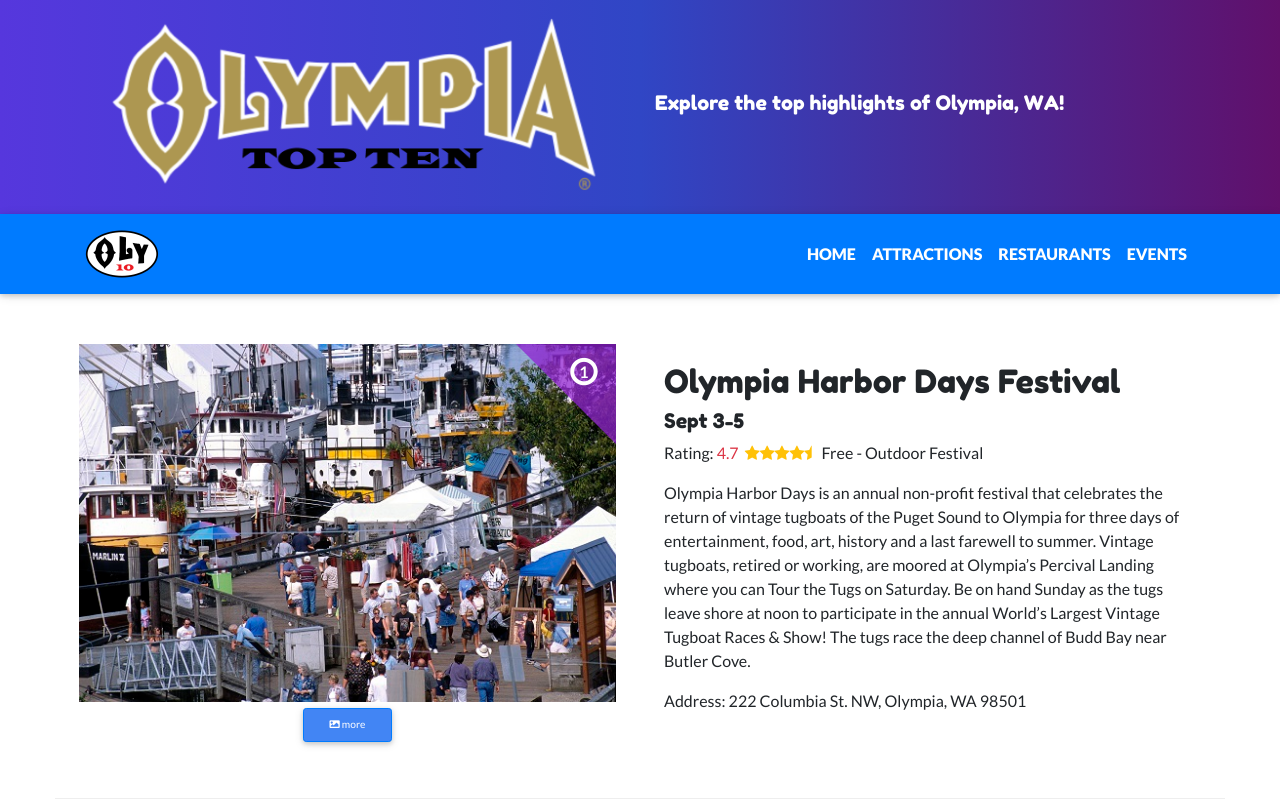
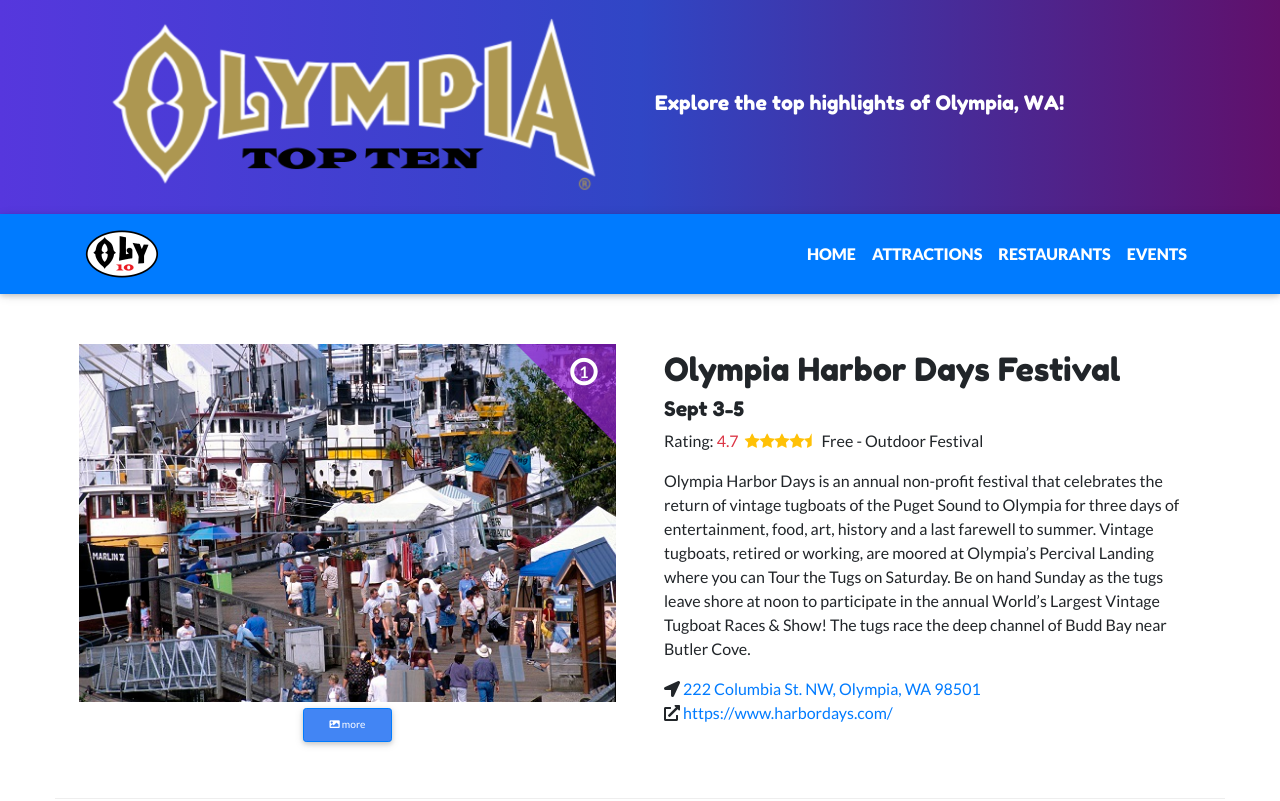
Before and after one commit to patrickdlippert/olympiasite, a React (Create React App) app: page /events in a window 1280 px wide. Shown: the top 801 px of the page. Built offline with nearby package versions, Linux system fonts and the light colour scheme.

Commit message:
Address and URL Links Active

```diff
--- a/src/components/GuideComponent.js
+++ b/src/components/GuideComponent.js
@@ -18,7 +18,32 @@
             </Link>
         );}
         return <span />
+    };
 
+    // This function creates a link to the object's provided url (if it exists). A fontawesome icon
+    // for external link is placed in front of the url.
+    const CreateUrlLink = ({ highlight }) => {
+        if(highlight.url) {
+        return (
+            <span>
+                <i className="fas fa-external-link-alt" /> <a target="_blank:" href={highlight.url}>{highlight.url}</a>
+            </span>
+        );}
+        return <span />
+    };
+
+    // This function creates a link to the object's provided url (if it exists). A fontawesome icon
+    // for external link is placed in front of the url.
+    const CreateAddressLink = ({ highlight }) => {
+        if(highlight.address) {
+            let link = `http://maps.google.com/maps?q=${encodeURIComponent( highlight.address)}`;
+        return (
+            <span>
+                <i className="fas fa-location-arrow" /> <a target='_blank:' href={link}>{highlight.address}</a>
+
+            </span>
+        );}
+        return <span />
     };
 
     return (
@@ -52,7 +77,9 @@
                     <p className="d-sm-block">Rating:&nbsp;<span className="text-danger">{highlight.rating}</span> &nbsp;<RatingStars rating = {highlight.rating}  />
                     &nbsp;&nbsp;&nbsp;{highlight.price} - {highlight.type}</p>
                     <p>{highlight.description}</p>
-                    <p>Address: {highlight.address}</p>
+                    <p>
+                    <CreateAddressLink highlight={highlight} /><br/>
+                    <CreateUrlLink highlight={highlight} /></p>
                 </MDBAnimation>
             </div>
         </React.Fragment>
```
Also changed, not shown: 1 other file (tests, documents, lock files or other folders).
